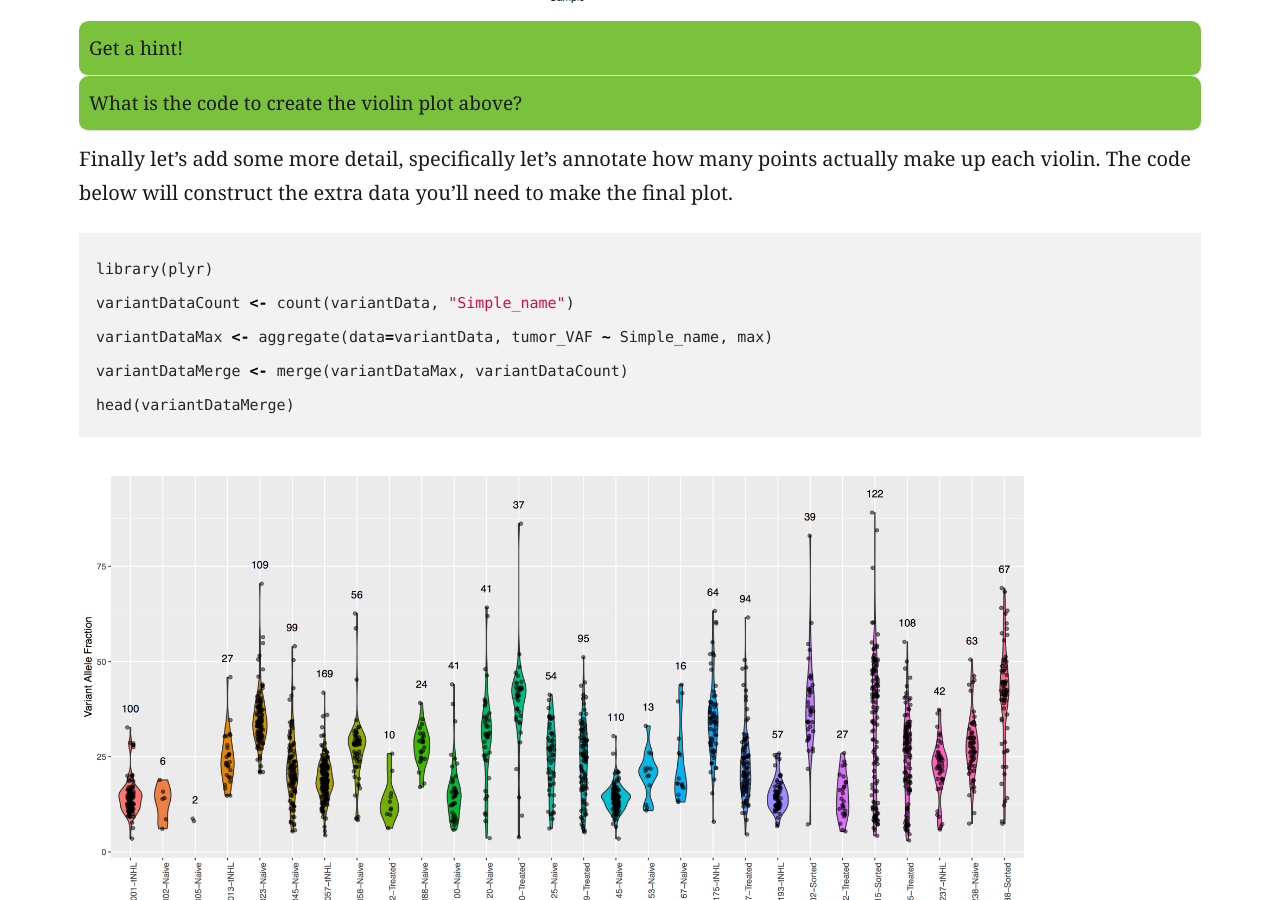
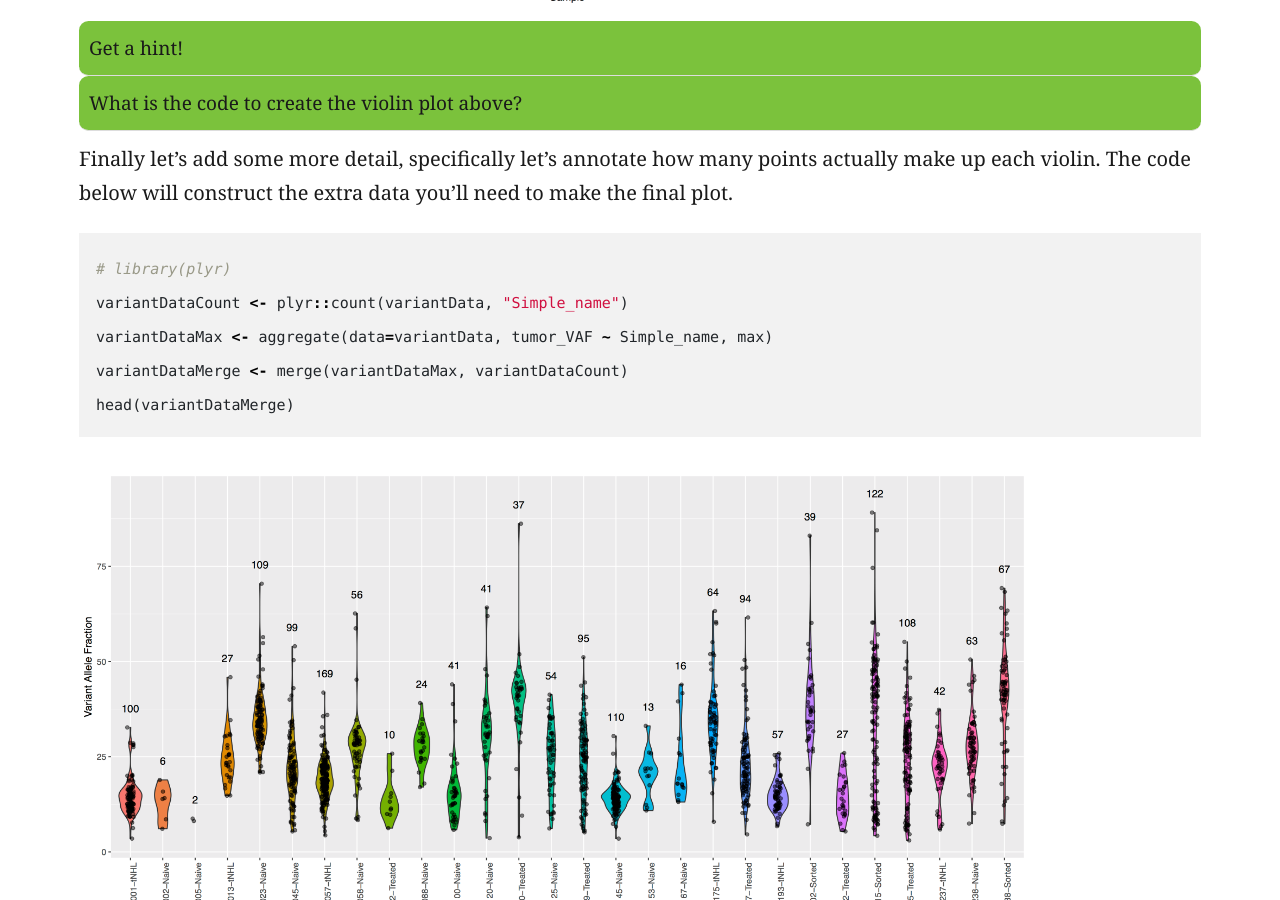
Before and after one commit to griffithlab/genviz.org, a Jekyll site: the page built from _posts/0002-03-03-ggplot2_exercises.md, in a window 1280 px wide and 900 px high, scrolled down 11517 px. Built offline with Jekyll 4.4.1, drawn with Linux system fonts in a browser that asks for light colours; nearby versions of some CDN libraries.

Commit message:
final preparation

````diff
--- a/_posts/0002-03-03-ggplot2_exercises.md
+++ b/_posts/0002-03-03-ggplot2_exercises.md
@@ -169,8 +169,8 @@ Looking good, but the plot looks dull, try adding some color to the violin plots
 Finally let's add some more detail, specifically let's annotate how many points actually make up each violin. The code below will construct the extra data you'll need to make the final plot.
 
 ```R
-library(plyr)
-variantDataCount <- count(variantData, "Simple_name")
+# library(plyr)
+variantDataCount <- plyr::count(variantData, "Simple_name")
 variantDataMax <- aggregate(data=variantData, tumor_VAF ~ Simple_name, max)
 variantDataMerge <- merge(variantDataMax, variantDataCount)
 head(variantDataMerge)
````
Also changed, not shown: assets/ggplot2/ggplot2_cont_density_part6.png, 1 other file.
